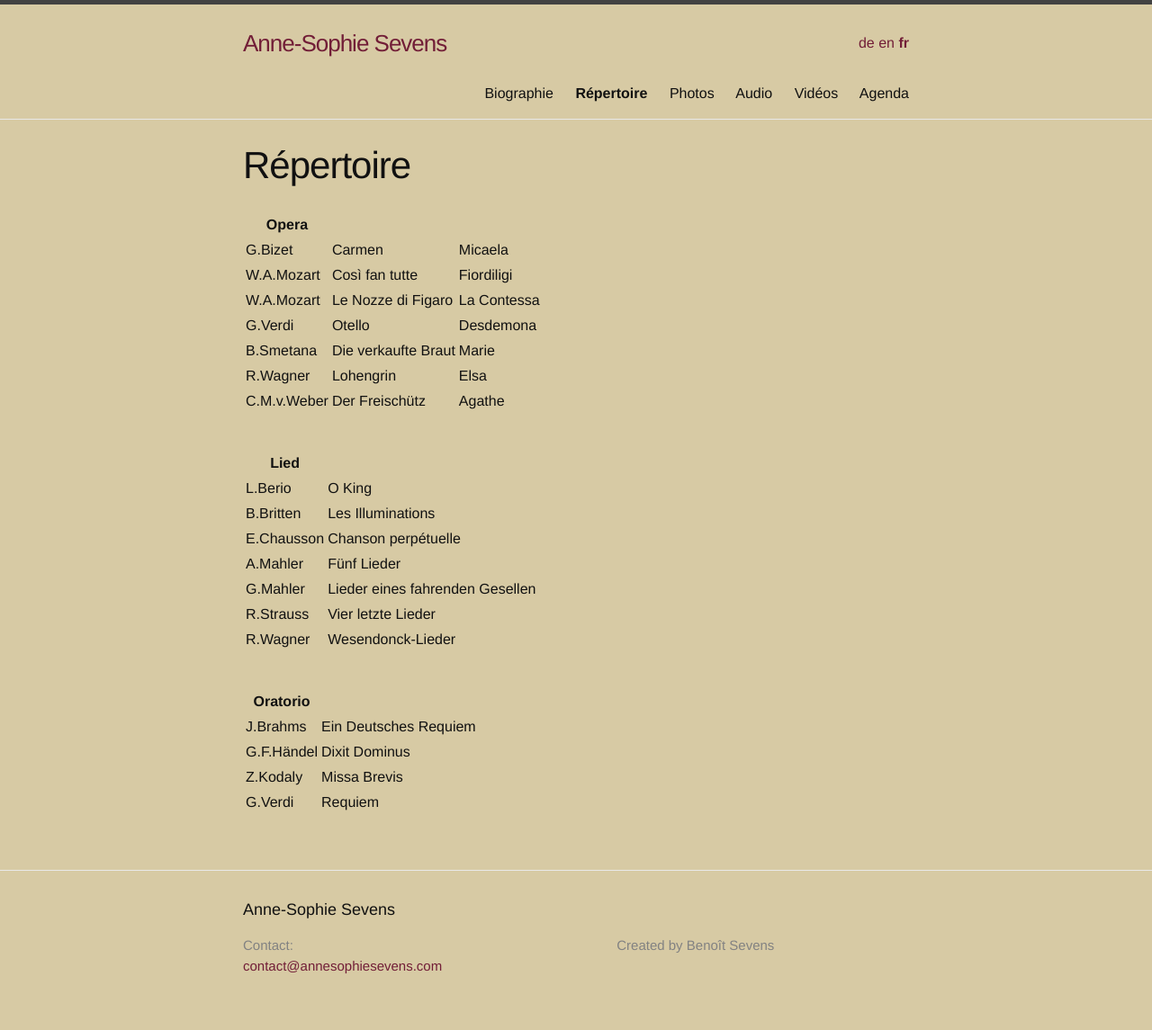
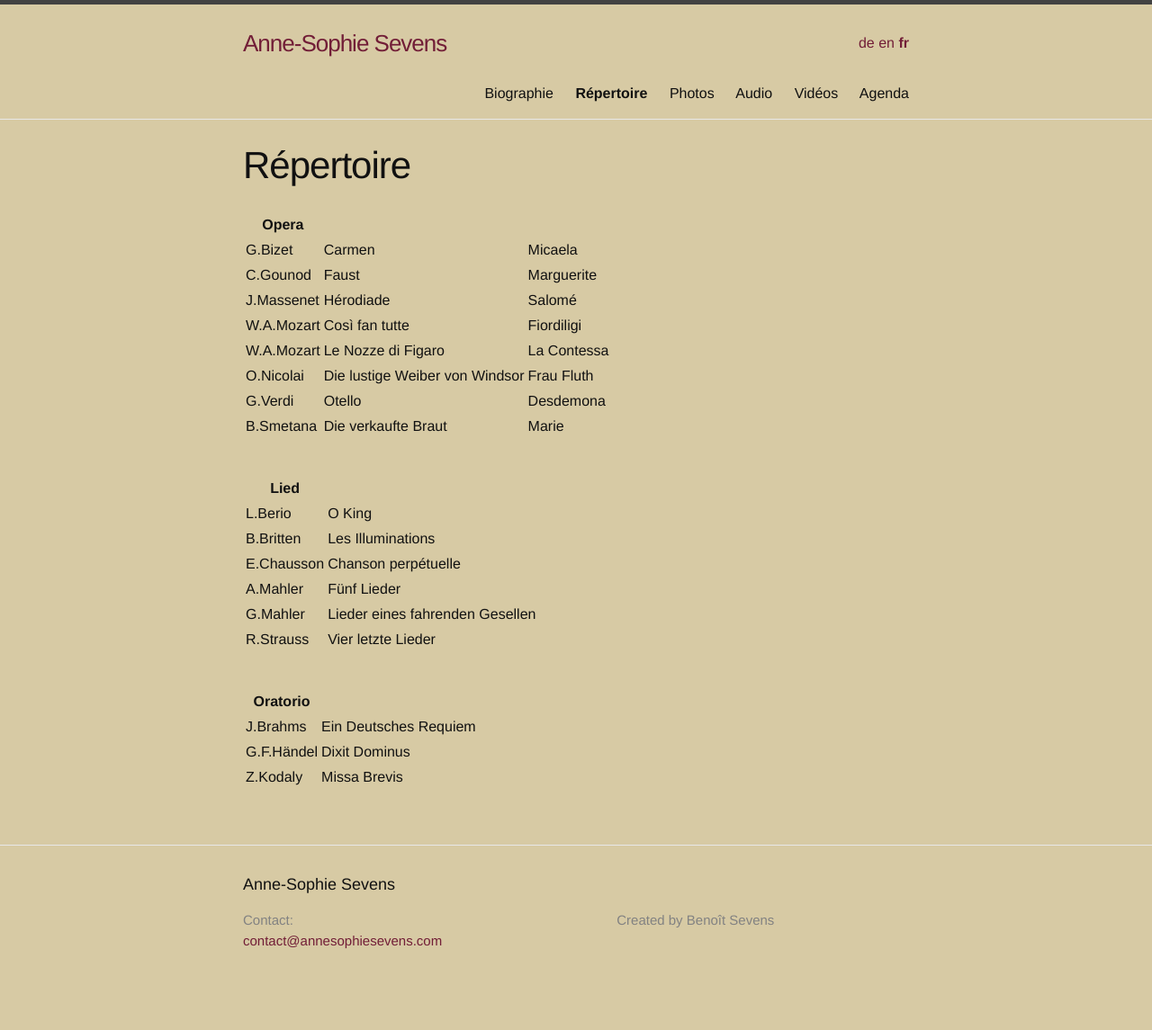
Before and after one commit to annesophie-sevens/annesophie-sevens.github.io, a Jekyll site: the page built from repertoire-fr.md, in a window 1280 px wide. Shown: the whole page at 90% size. Built offline with Jekyll 4.4.1, drawn with Linux system fonts in a browser that asks for light colours; after the commit the page ends 1117 px from its top, so only the background shows below that.

Commit message:
Update repertoire-fr.md

```diff
--- a/repertoire-fr.md
+++ b/repertoire-fr.md
@@ -11,12 +11,13 @@
 |Opera | | |
 | -------- | ----- | ---- |
 | G.Bizet | Carmen | Micaela |
+| C.Gounod | Faust | Marguerite |
+| J.Massenet | Hérodiade | Salomé |
 | W.A.Mozart | Così fan tutte | Fiordiligi |
 | W.A.Mozart | Le Nozze di Figaro | La Contessa |
+| O.Nicolai | Die lustige Weiber von Windsor | Frau Fluth |
 | G.Verdi | Otello | Desdemona |
 | B.Smetana | Die verkaufte Braut | Marie |
-| R.Wagner | Lohengrin | Elsa |
-| C.M.v.Weber | Der Freischütz | Agathe |
 
 &nbsp;
 
@@ -28,7 +29,7 @@
 | A.Mahler | Fünf Lieder |
 | G.Mahler | Lieder eines fahrenden Gesellen |
 | R.Strauss | Vier letzte Lieder |
-| R.Wagner | Wesendonck-Lieder |
+
 
 &nbsp;
 
@@ -37,4 +38,3 @@
 | J.Brahms | Ein Deutsches Requiem |
 | G.F.Händel | Dixit Dominus |
 | Z.Kodaly| Missa Brevis |
-| G.Verdi | Requiem |
```
